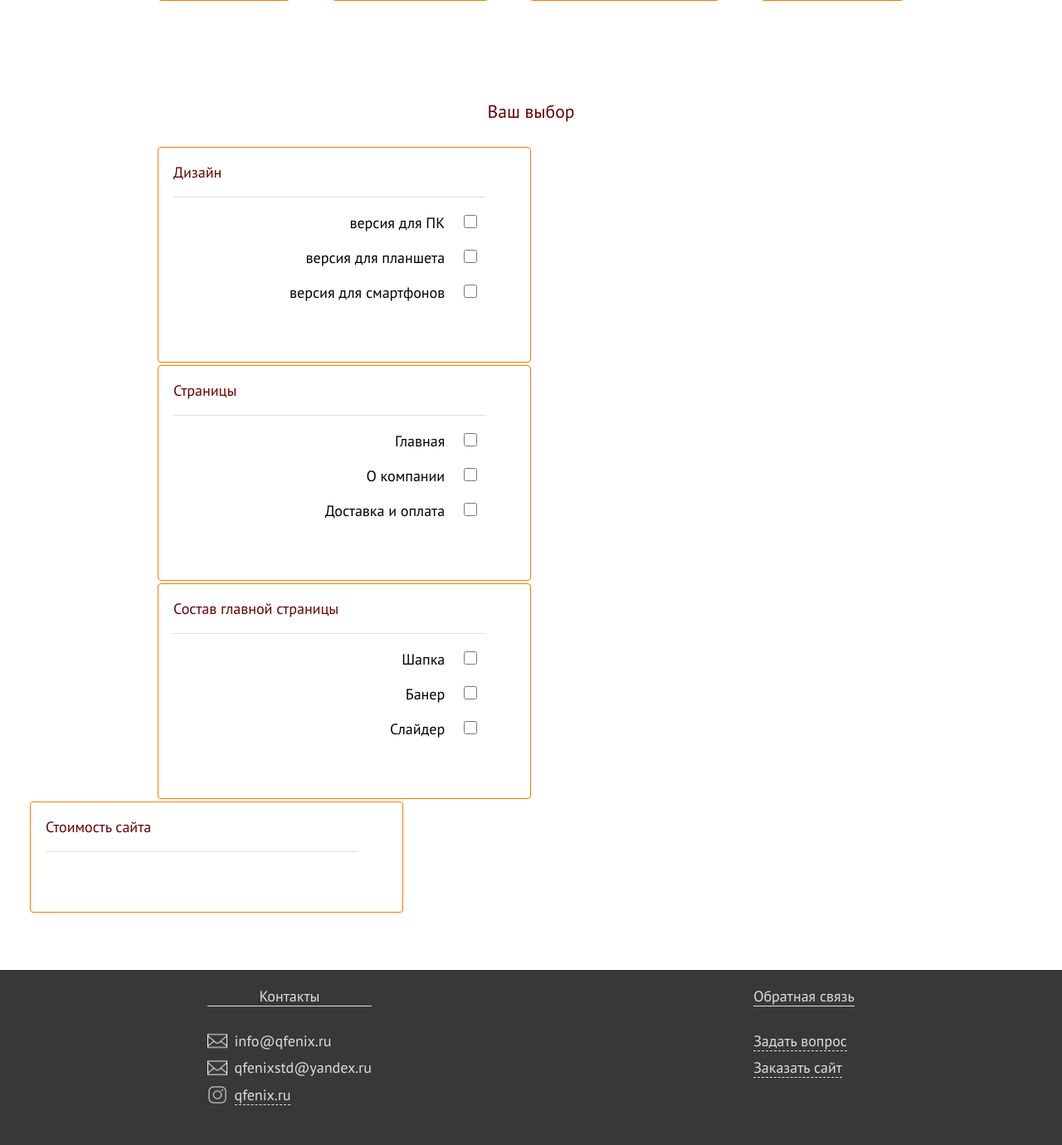
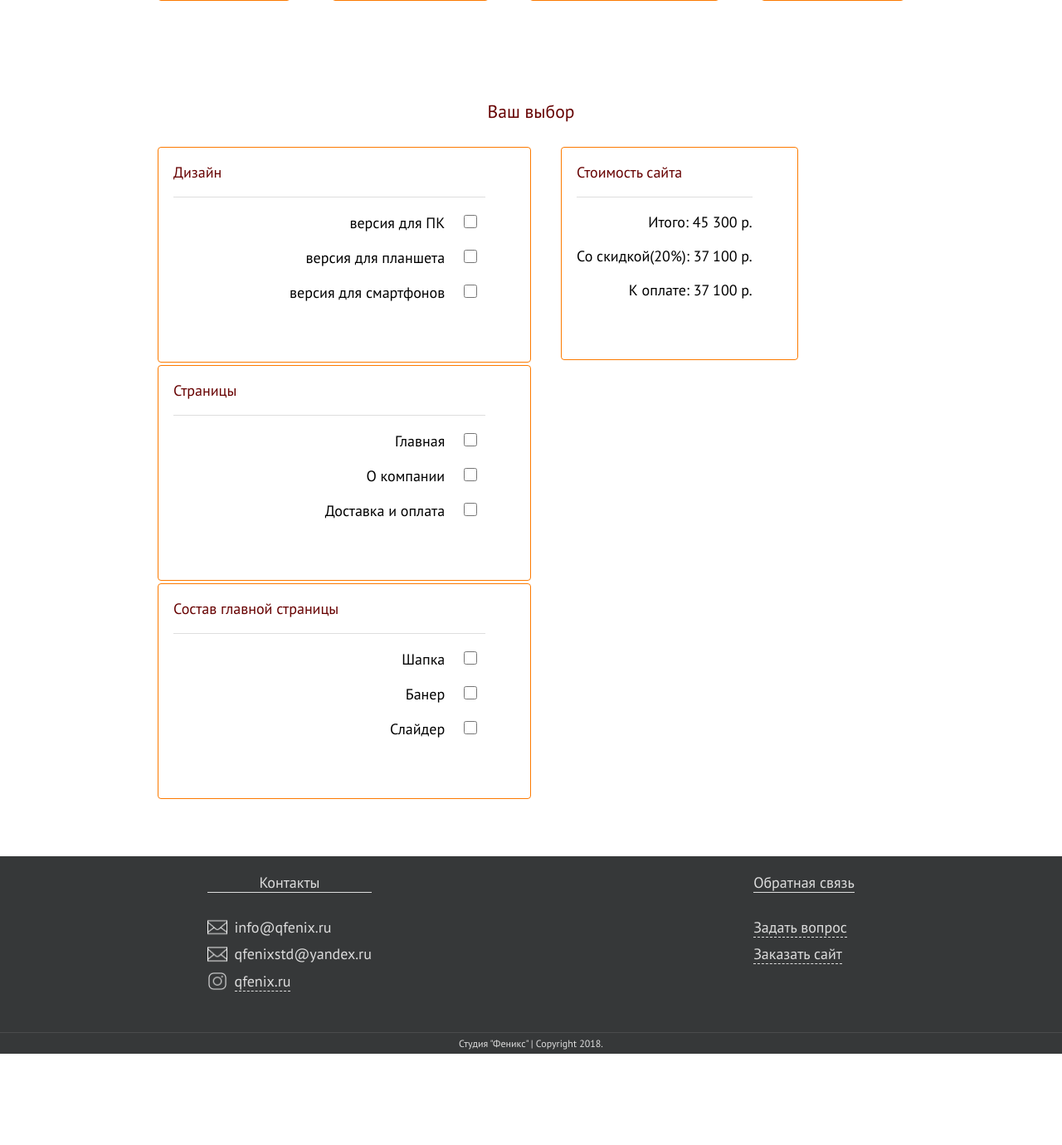
Before and after one commit to mrtwin/qfenix-1.0, a PHP site: page /calc.php in a window 1280 px wide. Shown: the part 509-1889 px from the top of the page at 83% size. After the commit the page ends 1779 px from the top, so only its background shows below. Run offline with PHP 8.4, Linux system fonts and the light colour scheme.

Commit message:
calc.php in progress

```diff
--- a/calc.php
+++ b/calc.php
@@ -39,8 +39,11 @@
     <!-- functional -->
 
 <section id="functional" class="functional">
+    <H4>Ваш выбор</H4>
     <div id="func_wrap" class="wrap">
-        <H4>Ваш выбор</H4>
+
+        <div class="func-left-col">
+
             <div class="row">
                 <div class="func-block">
                 <div class="func-block_head">
@@ -98,93 +101,31 @@
                     </div>
                 </div>
             </div>
+        </div>
 
-
-    </div>
-    <div id="total" class="total">
-            <div class="func-block">
+        <div class="func-right-col">
+            <div id="total">
+                <div class="func-block total-block">
                     <div class="func-block_head">
                         <p>Стоимость сайта</p>
                     </div>
                     <div class="func_item">
-
-                </div>
-            </div>
-    </div>
-<style>
-.sticky {
-  position: fixed;
-  z-index: 101;
-}
-.stop {
-  position: relative;
-  z-index: 101;
-}
-</style>
-
-<script>
-(function(){
-var a = document.querySelector('#total'), b = null, P = 0;
-window.addEventListener('scroll', Ascroll, false);
-document.body.addEventListener('scroll', Ascroll, false);
-function Ascroll() {
-  if (b == null) {
-    var Sa = getComputedStyle(a, ''), s = '';
-    for (var i = 0; i < Sa.length; i++) {
-      if (Sa[i].indexOf('overflow') == 0 || Sa[i].indexOf('padding') == 0 || Sa[i].indexOf('border') == 0 || Sa[i].indexOf('outline') == 0 || Sa[i].indexOf('box-shadow') == 0 || Sa[i].indexOf('background') == 0) {
-        s += Sa[i] + ': ' +Sa.getPropertyValue(Sa[i]) + '; '
-      }
-    }
-    b = document.createElement('div');
-    b.style.cssText = s + ' box-sizing: border-box; width: ' + a.offsetWidth + 'px;';
-    a.insertBefore(b, a.firstChild);
-    var l = a.childNodes.length;
-    for (var i = 1; i < l; i++) {
-      b.appendChild(a.childNodes[1]);
-    }
-    a.style.height = b.getBoundingClientRect().height + 'px';
-    a.style.padding = '0';
-    a.style.border = '0';
-  }
-  var Ra = a.getBoundingClientRect(),
-      R = Math.round(Ra.top + b.getBoundingClientRect().height - document.querySelector('#func_wrap').getBoundingClientRect().bottom);  // селектор блока, при достижении нижнего края которого нужно открепить прилипающий элемент
-  if ((Ra.top - P) <= 0) {
-    if ((Ra.top - P) <= R) {
-      b.className = 'stop';
-      b.style.top = - R +'px';
-    } else {
-      b.className = 'sticky';
-      b.style.top = P + 'px';
-    }
-  } else {
-    b.className = '';
-    b.style.top = '';
-  }
-  window.addEventListener('resize', function() {
-    a.children[0].style.width = getComputedStyle(a, '').width
-  }, false);
-}
-})()
-</script>
-
-</section>
-
-    <!-- total -->
-
-<!-- <section id="total" class="total">
-    <div class="wrap">
-        <div class="row">
-            <div class="func-block">
-                <div class="func-block_head">
-                    <p>Стоимость сайта</p>
-                </div>
-                <div class="func_item">
-
+                        <p>Итого: 45 300 р.</p>
+                        <p>Со скидкой(20%): 37 100 р.</p>
+                        <p>К оплате: 37 100 р.</p>
                     </div>
                 </div>
             </div>
         </div>
-</section> -->
+
+
+    </div>
+
+
+
+</section>
+
 
 <!--=== footer ===-->
+
 <?php include 'footer.php' ?>
--- a/css/style.css
+++ b/css/style.css
@@ -712,14 +712,15 @@
 .func_item .checkbox{
 	margin-left: 1rem;
 }
- .total{
-	/* display: block;
-    position: fixed;
-    right: 2%; */
-    /* left: 0; */
-    /* bottom: 30%; */
-    /* top: 40%; */
-    /* width: 100%; */
-    /* height: 70px; */
-    /* z-index: 99; */
+ .total-block{
+	width: auto;
+	/* margin-left: 3rem; */
 }
+#func_wrap{
+	display: flex;
+}
+#total{
+	/* width:200px; */
+	position:absolute;
+	margin: 2rem;
+}
--- a/footer.php
+++ b/footer.php
@@ -91,5 +91,6 @@
 <script src="scripts/jquery-3.3.1.min.js"></script>
 <script src="magnific-popup/jquery.magnific-popup.js"></script>
 <script src="scripts/script.js"></script>
+
 </body>
 </html>
--- a/scripts/script.js
+++ b/scripts/script.js
@@ -33,6 +33,19 @@
 	    return false;
  	});
 
+});
 
+//calc
 
+$(document).ready(function () {
+	var offset = $('#total').offset();
+	var topPadding = 120;
+	$(window).scroll(function() {
+			if ($(window).scrollTop() > offset.top) {
+					$('#total').stop().animate({marginTop: $(window).scrollTop() - offset.top + topPadding});
+			}
+			else {
+					$('#total').stop().animate({marginTop: 0});
+			}
+	});
 });
```
Also changed, not shown: scripts/test.js (deleted, +0 -27 lines). Lines whose indentation alone changed are shown as unchanged.
